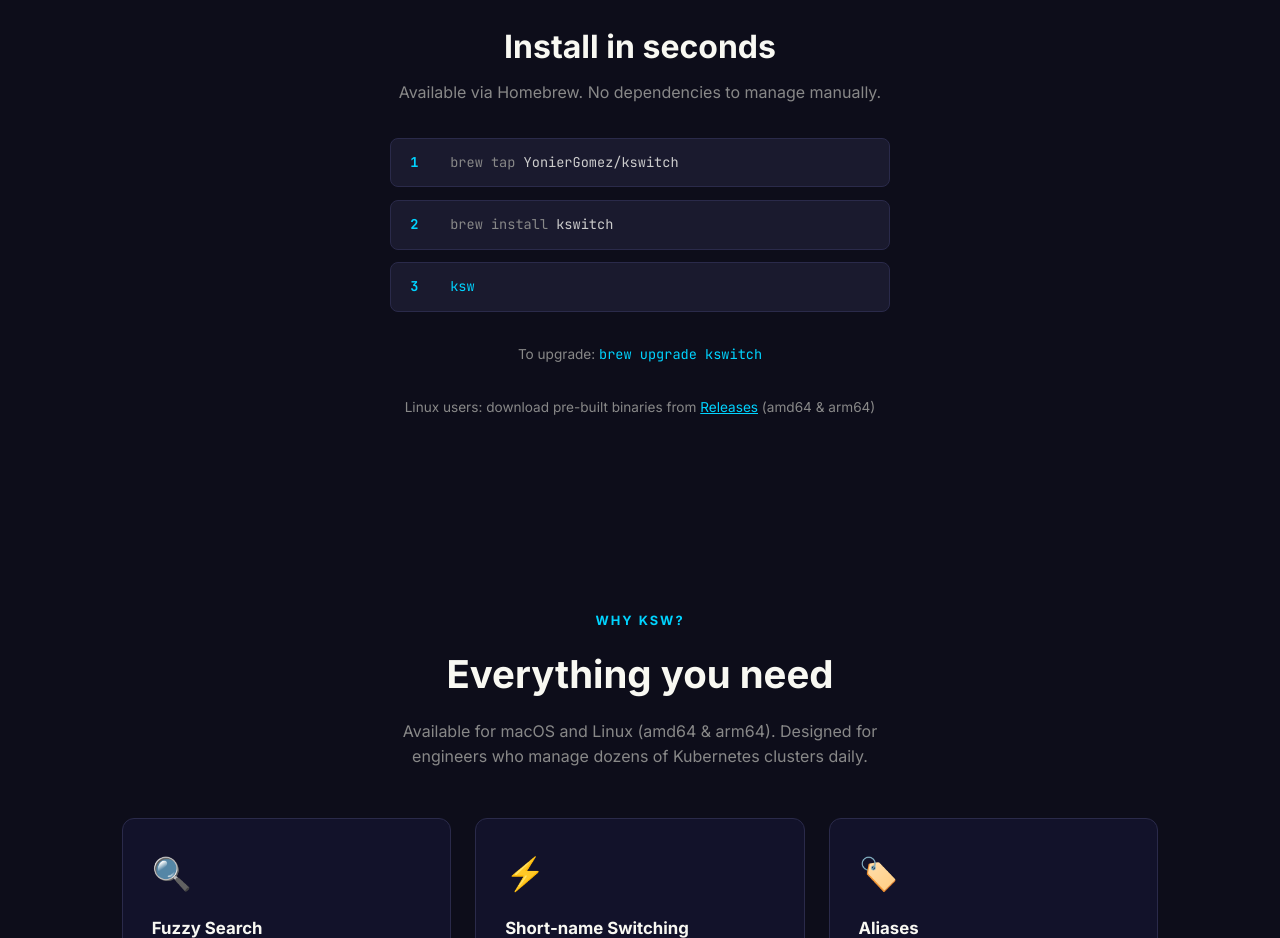
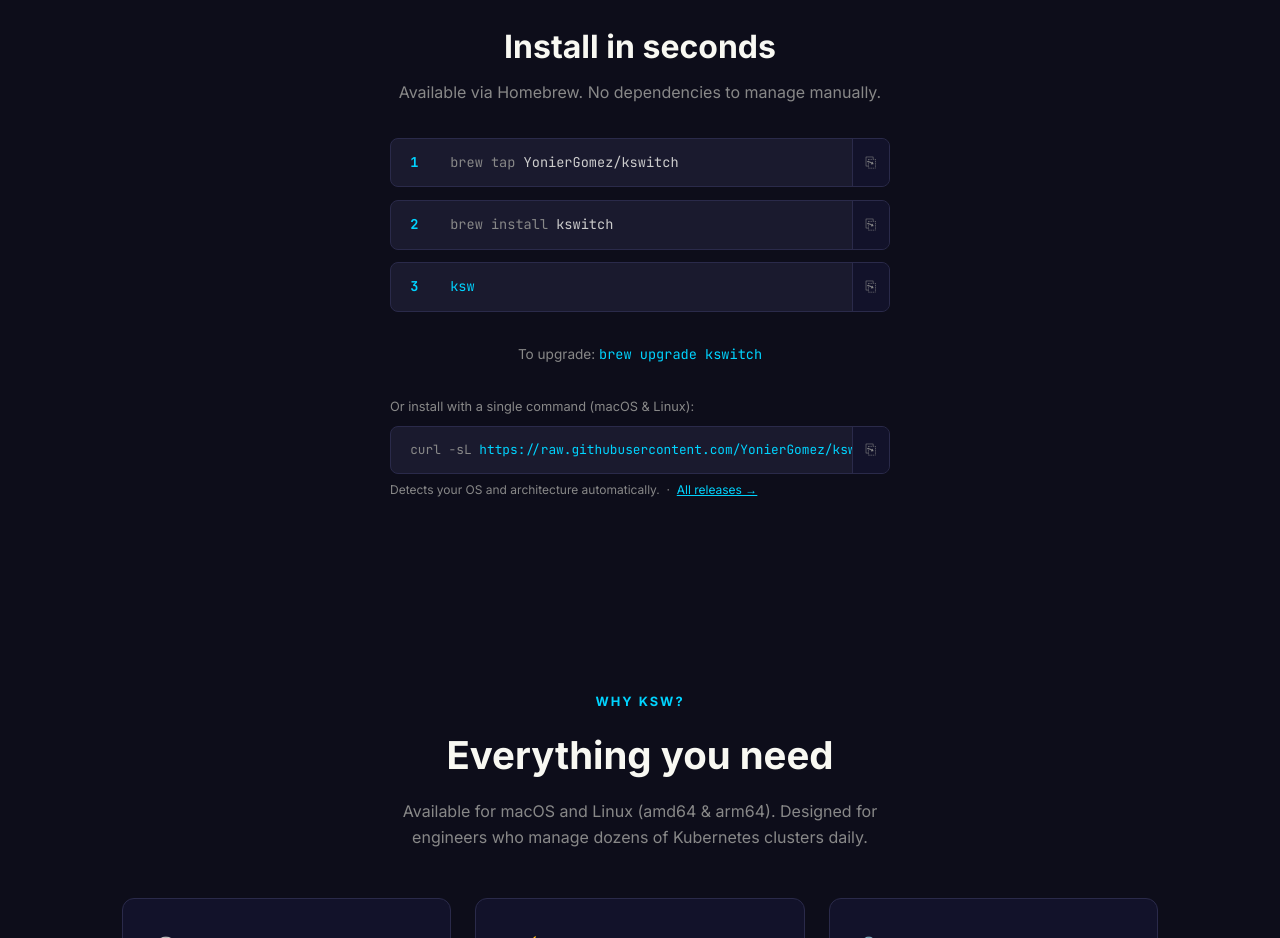
Before and after one commit to YonierGomez/kswitch, a plain HTML site: page index.html in a window 1280 px wide. Shown: the part 1060-1998 px from the top of the page. Drawn offline with Linux system fonts and the light colour scheme.

Commit message:
feat: install.sh one-liner, copy buttons, macOS & Linux docs

```diff
--- a/index.html
+++ b/index.html
@@ -535,27 +535,49 @@
   <h2 class="section-title">Install in seconds</h2>
   <p>Available via Homebrew. No dependencies to manage manually.</p>
 
+  <!-- Homebrew -->
   <div class="install-steps">
-    <div class="install-step">
+    <div class="install-step" style="padding:0; overflow:hidden; gap:0;">
+      <div style="display:flex; align-items:center; gap:1rem; padding:.8rem 1.2rem; flex:1;">
         <span class="step-num">1</span>
         <span><span style="color:var(--gray)">brew tap </span>YonierGomez/kswitch</span>
       </div>
-    <div class="install-step">
+      <button onclick="event.stopPropagation(); copyCmd(this,'brew tap YonierGomez/kswitch')" title="Copy" style="flex-shrink:0; background:var(--bg2); border:none; border-left:1px solid var(--border); cursor:pointer; color:var(--gray); font-size:.85rem; padding:.5rem .8rem; transition:color .2s, background .2s; align-self:stretch;">⎘</button>
+    </div>
+    <div class="install-step" style="padding:0; overflow:hidden; gap:0;">
+      <div style="display:flex; align-items:center; gap:1rem; padding:.8rem 1.2rem; flex:1;">
         <span class="step-num">2</span>
         <span><span style="color:var(--gray)">brew install </span>kswitch</span>
       </div>
-    <div class="install-step">
+      <button onclick="event.stopPropagation(); copyCmd(this,'brew install kswitch')" title="Copy" style="flex-shrink:0; background:var(--bg2); border:none; border-left:1px solid var(--border); cursor:pointer; color:var(--gray); font-size:.85rem; padding:.5rem .8rem; transition:color .2s, background .2s; align-self:stretch;">⎘</button>
+    </div>
+    <div class="install-step" style="padding:0; overflow:hidden; gap:0;">
+      <div style="display:flex; align-items:center; gap:1rem; padding:.8rem 1.2rem; flex:1;">
         <span class="step-num">3</span>
         <span><span style="color:var(--cyan)">ksw</span></span>
+      </div>
+      <button onclick="event.stopPropagation(); copyCmd(this,'ksw')" title="Copy" style="flex-shrink:0; background:var(--bg2); border:none; border-left:1px solid var(--border); cursor:pointer; color:var(--gray); font-size:.85rem; padding:.5rem .8rem; transition:color .2s, background .2s; align-self:stretch;">⎘</button>
     </div>
   </div>
 
   <p style="margin-top:2rem; color: var(--gray); font-size:.85rem;">
     To upgrade: <code style="color:var(--cyan); font-family:'JetBrains Mono',monospace;">brew upgrade kswitch</code>
   </p>
-  <p style="margin-top:1rem; color: var(--gray); font-size:.85rem;">
-    Linux users: download pre-built binaries from <a href="https://github.com/YonierGomez/kswitch/releases" target="_blank" style="color:var(--cyan)">Releases</a> (amd64 & arm64)
+
+  <!-- One-liner -->
+  <div style="max-width:500px; margin: 1.5rem auto 0; text-align:left;">
+    <p style="color:var(--gray); font-size:.8rem; margin-bottom:.5rem;">Or install with a single command (macOS & Linux):</p>
+    <div id="oneliner-box" style="display:flex; align-items:stretch; background:var(--bg3); border:1px solid var(--border); border-radius:8px; overflow:hidden;">
+      <div style="overflow-x:auto; white-space:nowrap; padding:.8rem 1.2rem; font-family:'JetBrains Mono',monospace; font-size:.8rem; flex:1;">
+        <span style="color:var(--gray)">curl -sL </span><span style="color:var(--cyan)">https://raw.githubusercontent.com/YonierGomez/kswitch/main/install.sh</span><span style="color:var(--gray)"> | bash</span>
+      </div>
+      <button id="copy-oneliner" onclick="copyOneliner()" title="Copy to clipboard" style="flex-shrink:0; background:var(--bg2); border:none; border-left:1px solid var(--border); cursor:pointer; color:var(--gray); font-size:.85rem; padding:.5rem .8rem; transition:color .2s, background .2s;">⎘</button>
+    </div>
+    <p style="color:var(--gray); font-size:.75rem; margin-top:.4rem;">
+      Detects your OS and architecture automatically. &nbsp;·&nbsp;
+      <a href="https://github.com/YonierGomez/kswitch/releases" target="_blank" style="color:var(--cyan)">All releases →</a>
     </p>
+  </div>
 </section>
 
 <!-- FEATURES -->
@@ -751,6 +773,36 @@
       });
     });
   });
+
+  // ── Copy brew step ──
+  function copyCmd(btn, cmd) {
+    navigator.clipboard.writeText(cmd).then(() => {
+      const orig = btn.textContent;
+      btn.textContent = '✔';
+      btn.style.color = 'var(--green)';
+      setTimeout(() => {
+        btn.textContent = orig;
+        btn.style.color = 'var(--gray)';
+      }, 1500);
+    });
+  }
+
+  // ── Copy one-liner ──
+  function copyOneliner() {
+    const cmd = 'curl -sL https://raw.githubusercontent.com/YonierGomez/kswitch/main/install.sh | bash';
+    navigator.clipboard.writeText(cmd).then(() => {
+      const btn = document.getElementById('copy-oneliner');
+      const box = document.getElementById('oneliner-box');
+      btn.textContent = '✔';
+      btn.style.color = 'var(--green)';
+      box.style.borderColor = 'var(--green)';
+      setTimeout(() => {
+        btn.textContent = '⎘';
+        btn.style.color = 'var(--gray)';
+        box.style.borderColor = 'var(--border)';
+      }, 1500);
+    });
+  }
 </script>
 
 </body>
```
Also changed, not shown: 2 other files. Lines whose indentation alone changed are shown as unchanged.
